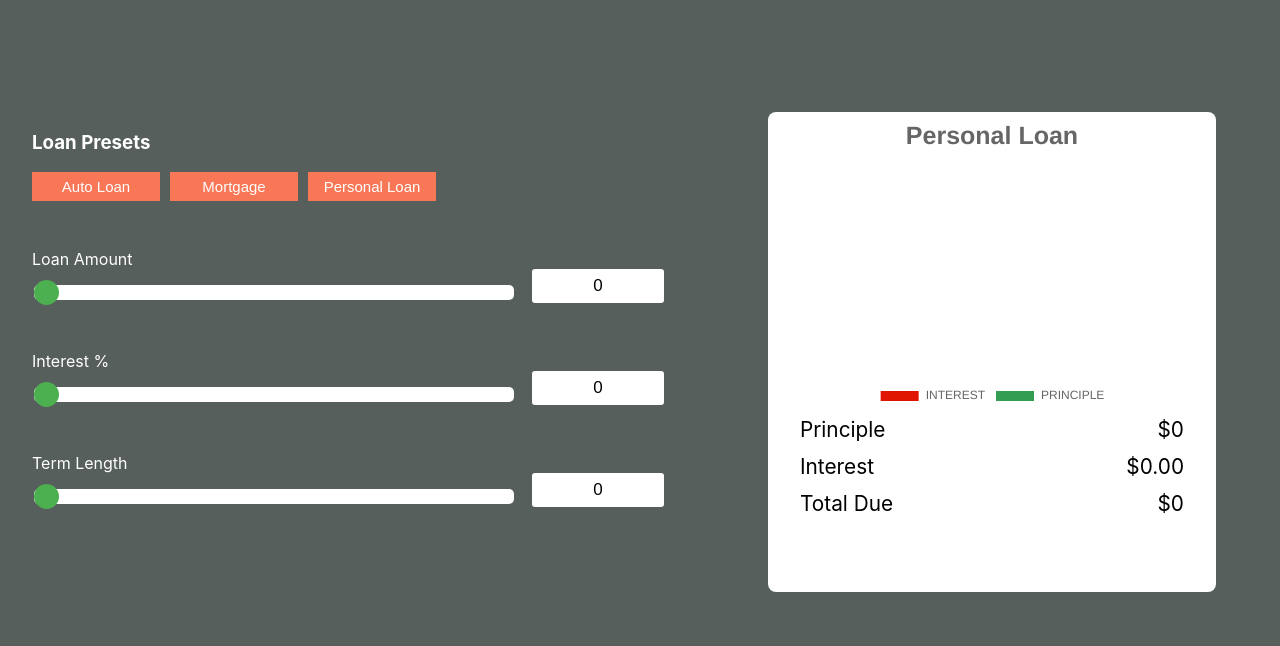
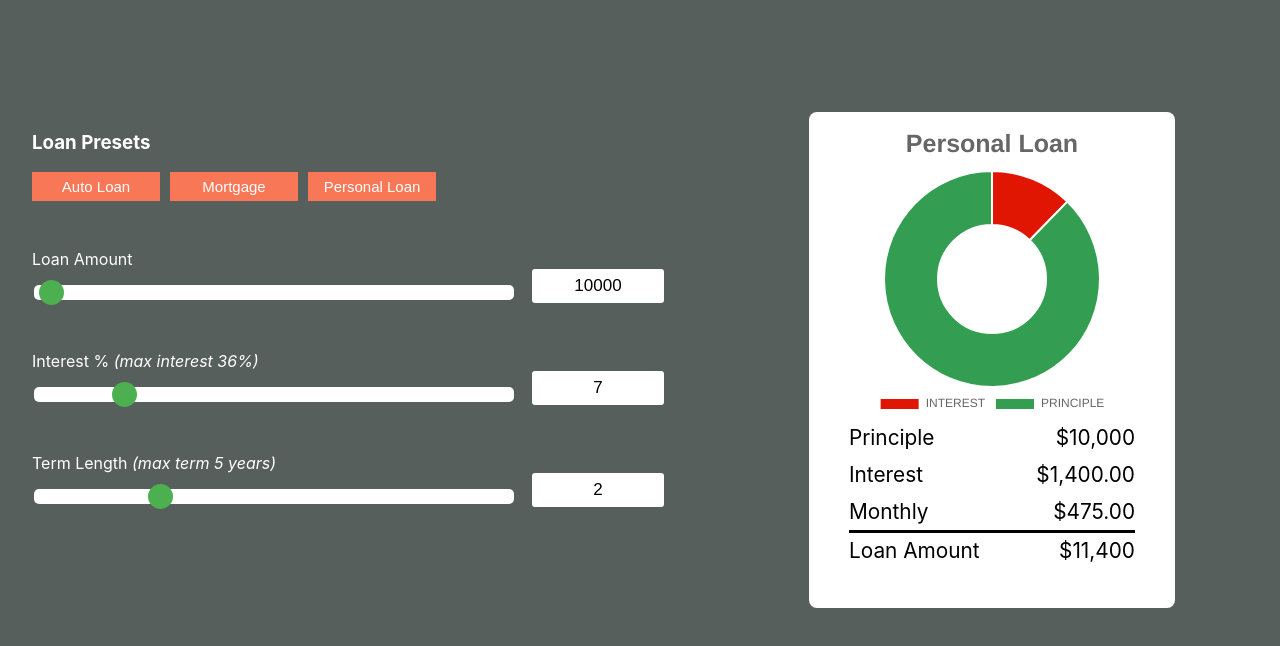
Before and after one commit to raulthedeveloper/loan_calculator, a React (Create React App) app: page / in a window 1280 px wide. Shown: the top 646 px of the page. Built offline with nearby package versions, Linux system fonts and the light colour scheme.

Commit message:
completed version 1

```diff
--- a/src/App.js
+++ b/src/App.js
@@ -24,9 +24,14 @@ function updateData(term,amount,interest){
 
 }
 
-useEffect(()=>{
 
-},[amount,interest,loanType])
+
+useEffect(() =>{
+  setTerm(term)
+  setAmount(amount)
+  setInterest(interest)
+  // eslint-disable-next-line
+},[])
 
 function updateLoanType(loanType){
   setLoanType(loanType)
--- a/src/components/Controls/Controls.js
+++ b/src/components/Controls/Controls.js
@@ -19,6 +19,16 @@ export default class Controls extends Component {
         this.changeTerm = this.changeTerm.bind(this)
         this.changeInterest = this.changeInterest.bind(this)
     }
+
+    componentDidMount(){
+        this.setState({
+            term:2,
+            interest:7,
+            amount:10000
+        },()=> this.props.updateData(this.state.term,this.state.amount,this.state.interest))
+    }
+
+
 
 
     changeAmount = amount => this.setState({
--- a/src/components/Controls/Sliders.js
+++ b/src/components/Controls/Sliders.js
@@ -18,12 +18,22 @@ function changeAmount(e){
 }
 
 function changeInterest(e){
-    props.changeInterest(e.target.value)
+    if(e.target.value >= interestMax){
+        props.changeInterest(interestMax)
+    }else{
+        props.changeInterest(e.target.value)
+    }
+
 
 }
 
 function changeTerm(e){
-    props.changeTerm(e.target.value)
+    if(e.target.value >= termMax){
+        props.changeTerm(termMax)
+    }else{
+        props.changeTerm(e.target.value)
+    }
+
 }
 
 
@@ -35,7 +45,7 @@ function changeTerm(e){
                 <input type="text" value={amount} className="text-field" onChange={e =>changeAmount(e)} />
 
                 </div>
-                <label>Interest %</label>
+                <label>Interest % <span><em>(max interest {interestMax}%)</em></span></label>
                 <div className="slidecontainer">
 
                 <input type="range" min="1" max={interestMax.toString()} value={interest > interestMax ? interestMax : interest} className="slider" onChange={e => changeInterest(e)} id="myRange"/>
@@ -43,7 +53,7 @@ function changeTerm(e){
                 <input type="text" value={interest > interestMax ? interestMax : interest} className="text-field" onChange={e => changeInterest(e)}/>
 
                 </div>
-                <label>Term Length</label>
+                <label>Term Length <span><em>(max term {termMax} years)</em></span></label>
                 <div className="slidecontainer">
 
                 <input type="range" min="1" max={termMax.toString()} value={term > termMax ? termMax : term} className="slider" onChange={e => changeTerm(e)} id="myRange"/>
--- a/src/components/Controls/buttons/buttons.css
+++ b/src/components/Controls/buttons/buttons.css
@@ -29,3 +29,11 @@
     text-align: center;
 }
 }
+
+@media only screen and (max-width: 500px) {
+    .btn{
+        width: 90%;
+        padding: 10px;
+        font-size: 20px;
+    }
+}
--- a/src/components/Display/display.css
+++ b/src/components/Display/display.css
@@ -3,14 +3,17 @@
     border-radius: 8px;
     max-height: 60%;
     width: 70%;
+    max-width: 350px;
+    padding: 8px;
 }
 
 
 @media only screen and (max-width: 700px) {
     .chart-container{
-        width: 95%;
+        width: 100%;
         max-height: initial;
         padding-bottom: 1rem;
+        max-width: initial;
     }
 }
 
--- a/src/components/Display/index.js
+++ b/src/components/Display/index.js
@@ -38,10 +38,10 @@ CalculateTotal = () =>{
 return <span>{"$" + numberWithCommas(total) }</span>
 }
 
-CalculateMonthly(){
+CalculateMonthly = () =>{
     let {amount,interest,term} = this.props.payload
     let total = parseInt(amount) + parseInt(parseFloat(amount * (interest/100) * term).toFixed(2))
-    let monthly = total / ( term / 12 ) // term is being divided by 12 (months)
+    let monthly =  parseFloat(total /  term / 12 ).toFixed(2) // term is being divided by 12 (months)
     return <span>{ "$" + numberWithCommas(monthly) }</span>
 }
 
@@ -129,10 +129,9 @@ CalculateMonthly(){
                         <span>Interest</span>
                         <this.CalculateInterest />
                         </div>
+                    <div className="result-values"><span>Monthly</span> <this.CalculateMonthly/></div>
+                    <div className="result-values" style={{borderTop:"solid"}}><span >Loan Amount</span> <this.CalculateTotal /></div>
 
-                    <div className="result-values"><span>Total Due</span> <this.CalculateTotal /></div>
-
-                    {/* <div className="result-values"><span>Monthly Payments</span> <this.CalculateMonthly/></div> */}
                     </div >
 
                 </div>
--- a/src/components/graph/index.js
+++ b/src/components/graph/index.js
@@ -1,5 +1,7 @@
 import React, { Component } from 'react'
 import { Doughnut } from 'react-chartjs-2';
+
+
 
 
 class DoughnutChart extends Component{
```
Also changed, not shown: 1 other file (tests, documents, lock files or other folders).
